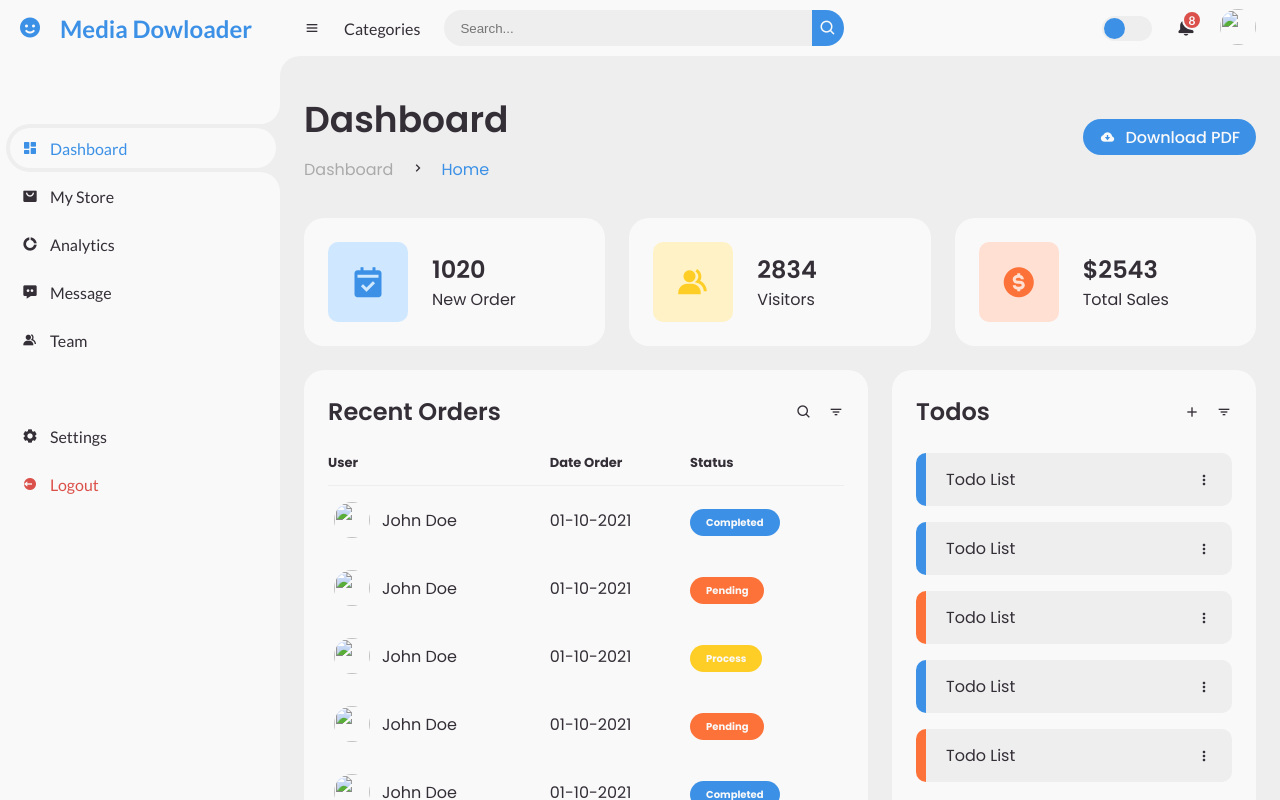
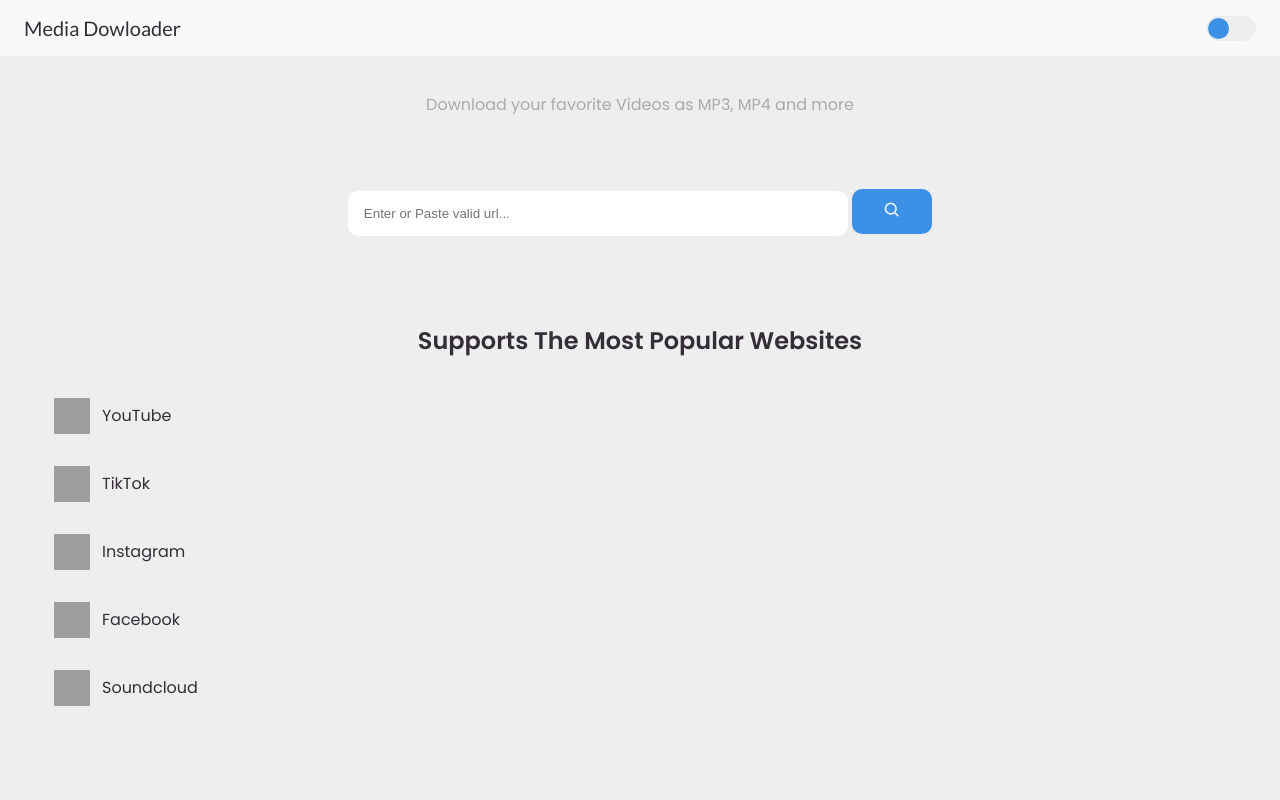
Before and after one commit to paingsoeko/down, a plain HTML site: page index.html in a window 1280 px wide. Drawn offline with nearby package versions, Linux system fonts and the light colour scheme; grey boxes are pictures that could not be loaded; a script that the page names is missing.

Commit message:
Add files via upload

```diff
--- a/index.html
+++ b/index.html
@@ -14,61 +14,6 @@
 <body>
 
 
-	<!-- SIDEBAR -->
-	<section id="sidebar">
-		<a href="#" class="brand">
-			<i class='bx bxs-smile'></i>
-			<span class="text">Media Dowloader</span>
-		</a>
-		<ul class="side-menu top">
-			<li class="active">
-				<a href="#">
-					<i class='bx bxs-dashboard' ></i>
-					<span class="text">Dashboard</span>
-				</a>
-			</li>
-			<li>
-				<a href="#">
-					<i class='bx bxs-shopping-bag-alt' ></i>
-					<span class="text">My Store</span>
-				</a>
-			</li>
-			<li>
-				<a href="#">
-					<i class='bx bxs-doughnut-chart' ></i>
-					<span class="text">Analytics</span>
-				</a>
-			</li>
-			<li>
-				<a href="#">
-					<i class='bx bxs-message-dots' ></i>
-					<span class="text">Message</span>
-				</a>
-			</li>
-			<li>
-				<a href="#">
-					<i class='bx bxs-group' ></i>
-					<span class="text">Team</span>
-				</a>
-			</li>
-		</ul>
-		<ul class="side-menu">
-			<li>
-				<a href="#">
-					<i class='bx bxs-cog' ></i>
-					<span class="text">Settings</span>
-				</a>
-			</li>
-			<li>
-				<a href="#" class="logout">
-					<i class='bx bxs-log-out-circle' ></i>
-					<span class="text">Logout</span>
-				</a>
-			</li>
-		</ul>
-	</section>
-	<!-- SIDEBAR -->
-
 
 
 	<!-- CONTENT -->
@@ -76,7 +21,7 @@
 		<!-- NAVBAR -->
 		<nav>
 			<i class='bx bx-menu' ></i>
-			<a href="#" class="nav-link">Categories</a>
+			<a href="#" class="nav-link">Media Dowloader</a>
 			<form action="#">
 				<div class="form-input">
 					<input type="search" placeholder="Search...">
@@ -85,13 +30,10 @@
 			</form>
 			<input type="checkbox" id="switch-mode" hidden>
 			<label for="switch-mode" class="switch-mode"></label>
-			<a href="#" class="notification">
-				<i class='bx bxs-bell' ></i>
-				<span class="num">8</span>
-			</a>
-			<a href="#" class="profile">
-				<img src="img/people.png">
-			</a>
+
+			<!-- <a href="#" class="profile">
+				<img src="https://svgshare.com/i/fu_.svg">
+			</a> -->
 		</nav>
 		<!-- NAVBAR -->
 
@@ -99,143 +41,196 @@
 		<main>
 			<div class="head-title">
 				<div class="left">
-					<h1>Dashboard</h1>
+
 					<ul class="breadcrumb">
 						<li>
-							<a href="#">Dashboard</a>
+							<a href="#">Download your favorite Videos as MP3, MP4 and more</a>
 						</li>
-						<li><i class='bx bx-chevron-right' ></i></li>
-						<li>
+
+						<!-- <li>
 							<a class="active" href="#">Home</a>
-						</li>
+						</li> -->
 					</ul>
 				</div>
-				<a href="#" class="btn-download">
-					<i class='bx bxs-cloud-download' ></i>
-					<span class="text">Download PDF</span>
-				</a>
 			</div>
 
-			<ul class="box-info">
-				<li>
-					<i class='bx bxs-calendar-check' ></i>
-					<span class="text">
-						<h3>1020</h3>
-						<p>New Order</p>
-					</span>
-				</li>
-				<li>
-					<i class='bx bxs-group' ></i>
-					<span class="text">
-						<h3>2834</h3>
-						<p>Visitors</p>
-					</span>
-				</li>
-				<li>
-					<i class='bx bxs-dollar-circle' ></i>
-					<span class="text">
-						<h3>$2543</h3>
-						<p>Total Sales</p>
-					</span>
-				</li>
-			</ul>
 
 
 			<div class="table-data">
 				<div class="order">
 					<div class="head">
-						<h3>Recent Orders</h3>
-						<i class='bx bx-search' ></i>
-						<i class='bx bx-filter' ></i>
+
+					</div>
+					<div class="form-input">
+						<input type="search" id="url" placeholder="Enter or Paste valid url...">
+						<button type="button" onclick="myFunction()" class="search-btn"><i class='bx bx-search' ></i></button>
+					</div>
+					<div id="dowloader">
+
+					</div>
+				</div>
+
+			</div>
+
+			<div class="table-data">
+				<div class="order">
+					<div class="head">
+						<h3>Supports The Most Popular Websites</h3>
 					</div>
 					<table>
-						<thead>
-							<tr>
-								<th>User</th>
-								<th>Date Order</th>
-								<th>Status</th>
-							</tr>
-						</thead>
+
 						<tbody>
 							<tr>
 								<td>
-									<img src="img/people.png">
-									<p>John Doe</p>
+									<img width="100%" height="100" src="https://yt-download.org/images/youtube.svg" alt="YouTube">
+									<p>YouTube</p>
 								</td>
-								<td>01-10-2021</td>
-								<td><span class="status completed">Completed</span></td>
 							</tr>
 							<tr>
 								<td>
-									<img src="img/people.png">
-									<p>John Doe</p>
+									<img width="100%" height="80" src="https://yt-download.org/images/tiktok.svg" alt="TikTok">
+									<p>TikTok</p>
 								</td>
-								<td>01-10-2021</td>
-								<td><span class="status pending">Pending</span></td>
 							</tr>
 							<tr>
 								<td>
-									<img src="img/people.png">
-									<p>John Doe</p>
+									<img width="100%" height="80" src="https://yt-download.org/images/instagram.svg" class="h-20 rounded-xl" alt="Instagram">
+									<p>Instagram</p>
 								</td>
-								<td>01-10-2021</td>
-								<td><span class="status process">Process</span></td>
 							</tr>
 							<tr>
 								<td>
-									<img src="img/people.png">
-									<p>John Doe</p>
+									<img width="100%" height="80" src="https://yt-download.org/images/facebook.svg" class="h-20 rounded-xl" alt="Facebook">
+									<p>Facebook</p>
 								</td>
-								<td>01-10-2021</td>
-								<td><span class="status pending">Pending</span></td>
 							</tr>
 							<tr>
 								<td>
-									<img src="img/people.png">
-									<p>John Doe</p>
+									<img width="100%" height="80" src="https://yt-download.org/images/soundcloud.svg" class="h-20 rounded-xl" alt="Soundcloud">
+									<p>Soundcloud</p>
 								</td>
-								<td>01-10-2021</td>
-								<td><span class="status completed">Completed</span></td>
 							</tr>
 						</tbody>
 					</table>
 				</div>
-				<div class="todo">
-					<div class="head">
-						<h3>Todos</h3>
-						<i class='bx bx-plus' ></i>
-						<i class='bx bx-filter' ></i>
-					</div>
-					<ul class="todo-list">
-						<li class="completed">
-							<p>Todo List</p>
-							<i class='bx bx-dots-vertical-rounded' ></i>
-						</li>
-						<li class="completed">
-							<p>Todo List</p>
-							<i class='bx bx-dots-vertical-rounded' ></i>
-						</li>
-						<li class="not-completed">
-							<p>Todo List</p>
-							<i class='bx bx-dots-vertical-rounded' ></i>
-						</li>
-						<li class="completed">
-							<p>Todo List</p>
-							<i class='bx bx-dots-vertical-rounded' ></i>
-						</li>
-						<li class="not-completed">
-							<p>Todo List</p>
-							<i class='bx bx-dots-vertical-rounded' ></i>
-						</li>
-					</ul>
-				</div>
 			</div>
+
 		</main>
+
 		<!-- MAIN -->
 	</section>
 	<!-- CONTENT -->
 
 
-	<script src="script.js"></script>
+	<!-- <div class="footer" style="margin-top: 50px;">
+		<center>
+			<p style="color: rgb(255, 56, 56);">This site is under the testing!</p>
+			<br>
+			<br>
+			<p>
+			Creator by <a href="https://mrkopaing.blogspot.com/" target="_blank">kopaing</a>
+		</p></center>
+	</div> -->
+
+	<script>
+
+function myFunction() {
+  var url = document.getElementById("url");
+  let dowloader = document.getElementById("dowloader");
+
+  dowloader.style.height = "650px";
+  dowloader.innerHTML += `
+	<h3>Choose format and size</h3>
+  <iframe id="widgetApi" src="https://yt-download.org/api/widget?url=${url.value}"
+						width="100%" height="100%" allowtransparency="true" scrolling="no" style="border:none; border-radius:20px;"></iframe>`;
+
+    // document.getElementById("widgetApi").style.display="inline";
+    // document.getElementById("widgetApi").setAttribute("src", "https://yt-download.org/api/widget?url="+url.value);
+  }
+	</script>
+
+
+	<script src="https://cdnjs.cloudflare.com/ajax/libs/iframe-resizer/4.3.2/iframeResizer.min.js"></script>
+<script>iFrameResize({ log: false, minHeight: 700 }, '#widgetApi')</script>
+
+
+<script>
+	const allSideMenu = document.querySelectorAll('#sidebar .side-menu.top li a');
+
+allSideMenu.forEach(item=> {
+	const li = item.parentElement;
+
+	item.addEventListener('click', function () {
+		allSideMenu.forEach(i=> {
+			i.parentElement.classList.remove('active');
+		})
+		li.classList.add('active');
+	})
+});
+
+
+
+
+// TOGGLE SIDEBAR
+const menuBar = document.querySelector('#content nav .bx.bx-menu');
+const sidebar = document.getElementById('sidebar');
+
+menuBar.addEventListener('click', function () {
+	sidebar.classList.toggle('hide');
+})
+
+
+
+
+
+
+
+const searchButton = document.querySelector('#content nav form .form-input button');
+const searchButtonIcon = document.querySelector('#content nav form .form-input button .bx');
+const searchForm = document.querySelector('#content nav form');
+
+searchButton.addEventListener('click', function (e) {
+	if(window.innerWidth < 576) {
+		e.preventDefault();
+		searchForm.classList.toggle('show');
+		if(searchForm.classList.contains('show')) {
+			searchButtonIcon.classList.replace('bx-search', 'bx-x');
+		} else {
+			searchButtonIcon.classList.replace('bx-x', 'bx-search');
+		}
+	}
+})
+
+
+
+
+
+if(window.innerWidth < 768) {
+	sidebar.classList.add('hide');
+} else if(window.innerWidth > 576) {
+	searchButtonIcon.classList.replace('bx-x', 'bx-search');
+	searchForm.classList.remove('show');
+}
+
+
+window.addEventListener('resize', function () {
+	if(this.innerWidth > 576) {
+		searchButtonIcon.classList.replace('bx-x', 'bx-search');
+		searchForm.classList.remove('show');
+	}
+})
+
+
+
+const switchMode = document.getElementById('switch-mode');
+
+switchMode.addEventListener('change', function () {
+	if(this.checked) {
+		document.body.classList.add('dark');
+	} else {
+		document.body.classList.remove('dark');
+	}
+})
+</script>
 </body>
 </html>
--- a/style.css
+++ b/style.css
@@ -17,7 +17,7 @@ li {
 :root {
 	--poppins: 'Poppins', sans-serif;
 	--lato: 'Lato', sans-serif;
-
+	--purelight:#FFFFFF;
 	--light: #F9F9F9;
 	--blue: #3C91E6;
 	--light-blue: #CFE8FF;
@@ -50,114 +50,6 @@ body {
 
 
 
-/* SIDEBAR */
-#sidebar {
-	position: fixed;
-	top: 0;
-	left: 0;
-	width: 280px;
-	height: 100%;
-	background: var(--light);
-	z-index: 2000;
-	font-family: var(--lato);
-	transition: .3s ease;
-	overflow-x: hidden;
-	scrollbar-width: none;
-}
-#sidebar::--webkit-scrollbar {
-	display: none;
-}
-#sidebar.hide {
-	width: 60px;
-}
-#sidebar .brand {
-	font-size: 24px;
-	font-weight: 700;
-	height: 56px;
-	display: flex;
-	align-items: center;
-	color: var(--blue);
-	position: sticky;
-	top: 0;
-	left: 0;
-	background: var(--light);
-	z-index: 500;
-	padding-bottom: 20px;
-	box-sizing: content-box;
-}
-#sidebar .brand .bx {
-	min-width: 60px;
-	display: flex;
-	justify-content: center;
-}
-#sidebar .side-menu {
-	width: 100%;
-	margin-top: 48px;
-}
-#sidebar .side-menu li {
-	height: 48px;
-	background: transparent;
-	margin-left: 6px;
-	border-radius: 48px 0 0 48px;
-	padding: 4px;
-}
-#sidebar .side-menu li.active {
-	background: var(--grey);
-	position: relative;
-}
-#sidebar .side-menu li.active::before {
-	content: '';
-	position: absolute;
-	width: 40px;
-	height: 40px;
-	border-radius: 50%;
-	top: -40px;
-	right: 0;
-	box-shadow: 20px 20px 0 var(--grey);
-	z-index: -1;
-}
-#sidebar .side-menu li.active::after {
-	content: '';
-	position: absolute;
-	width: 40px;
-	height: 40px;
-	border-radius: 50%;
-	bottom: -40px;
-	right: 0;
-	box-shadow: 20px -20px 0 var(--grey);
-	z-index: -1;
-}
-#sidebar .side-menu li a {
-	width: 100%;
-	height: 100%;
-	background: var(--light);
-	display: flex;
-	align-items: center;
-	border-radius: 48px;
-	font-size: 16px;
-	color: var(--dark);
-	white-space: nowrap;
-	overflow-x: hidden;
-}
-#sidebar .side-menu.top li.active a {
-	color: var(--blue);
-}
-#sidebar.hide .side-menu li a {
-	width: calc(48px - (4px * 2));
-	transition: width .3s ease;
-}
-#sidebar .side-menu li a.logout {
-	color: var(--red);
-}
-#sidebar .side-menu.top li a:hover {
-	color: var(--blue);
-}
-#sidebar .side-menu li a .bx {
-	min-width: calc(60px  - ((4px + 6px) * 2));
-	display: flex;
-	justify-content: center;
-}
-/* SIDEBAR */
 
 
 
@@ -166,9 +58,7 @@ body {
 /* CONTENT */
 #content {
 	position: relative;
-	width: calc(100% - 280px);
-	left: 280px;
-	transition: .3s ease;
+	width: 100%;
 }
 #sidebar.hide ~ #content {
 	width: calc(100% - 60px);
@@ -192,25 +82,17 @@ body {
 	left: 0;
 	z-index: 1000;
 }
-#content nav::before {
-	content: '';
-	position: absolute;
-	width: 40px;
-	height: 40px;
-	bottom: -40px;
-	left: 0;
-	border-radius: 50%;
-	box-shadow: -20px -20px 0 var(--light);
-}
+
 #content nav a {
 	color: var(--dark);
 }
 #content nav .bx.bx-menu {
 	cursor: pointer;
 	color: var(--dark);
+	display: none;
 }
 #content nav .nav-link {
-	font-size: 16px;
+	font-size: 20px;
 	transition: .3s ease;
 }
 #content nav .nav-link:hover {
@@ -227,11 +109,12 @@ body {
 	height: 36px;
 }
 #content nav form .form-input input {
+	display: none;
 	flex-grow: 1;
 	padding: 0 16px;
 	height: 100%;
 	border: none;
-	background: var(--grey);
+	background: var(--purelight);
 	border-radius: 36px 0 0 36px;
 	outline: none;
 	width: 100%;
@@ -240,7 +123,7 @@ body {
 #content nav form .form-input button {
 	width: 36px;
 	height: 100%;
-	display: flex;
+	display: none;
 	justify-content: center;
 	align-items: center;
 	background: var(--blue);
@@ -251,6 +134,34 @@ body {
 	border-radius: 0 36px 36px 0;
 	cursor: pointer;
 }
+/* ----------------------------------------- */
+.form-input input {
+
+	flex-grow: 1;
+	padding: 0 16px;
+	height: 45px;
+	border: none;
+	background: var(--purelight);
+	border-radius: 10px;
+	outline: none;
+	width: 500px;
+	color: var(--dark);
+}
+.form-input button {
+	width: 80px;
+	height: 45px;
+
+	justify-content: center;
+	align-items: center;
+	background: var(--blue);
+	color: var(--light);
+	font-size: 18px;
+	border: none;
+	outline: none;
+	border-radius: 10px;
+	cursor: pointer;
+}
+/* ------------------------------------------------- */
 #content nav .notification {
 	font-size: 20px;
 	position: relative;
@@ -317,7 +228,7 @@ body {
 #content main .head-title {
 	display: flex;
 	align-items: center;
-	justify-content: space-between;
+	justify-content: center;
 	grid-gap: 16px;
 	flex-wrap: wrap;
 }
@@ -366,7 +277,7 @@ body {
 	margin-top: 36px;
 }
 #content main .box-info li {
-	padding: 24px;
+	padding: 10px;
 	background: var(--light);
 	border-radius: 20px;
 	display: flex;
@@ -374,8 +285,8 @@ body {
 	grid-gap: 24px;
 }
 #content main .box-info li .bx {
-	width: 80px;
-	height: 80px;
+	width: 45px;
+	height: 45px;
 	border-radius: 10px;
 	font-size: 36px;
 	display: flex;
@@ -383,15 +294,15 @@ body {
 	align-items: center;
 }
 #content main .box-info li:nth-child(1) .bx {
-	background: var(--light-blue);
+	background: transparent;
 	color: var(--blue);
 }
 #content main .box-info li:nth-child(2) .bx {
-	background: var(--light-yellow);
+	background: transparent;
 	color: var(--yellow);
 }
 #content main .box-info li:nth-child(3) .bx {
-	background: var(--light-orange);
+	background: transparent;
 	color: var(--orange);
 }
 #content main .box-info li .text h3 {
@@ -408,6 +319,7 @@ body {
 
 
 #content main .table-data {
+	text-align: center;
 	display: flex;
 	flex-wrap: wrap;
 	grid-gap: 24px;
@@ -416,13 +328,13 @@ body {
 	color: var(--dark);
 }
 #content main .table-data > div {
-	border-radius: 20px;
-	background: var(--light);
+
+	background: transparent;
 	padding: 24px;
-	overflow-x: auto;
+	overflow: hidden;
 }
 #content main .table-data .head {
-	display: flex;
+
 	align-items: center;
 	grid-gap: 16px;
 	margin-bottom: 24px;
@@ -462,7 +374,6 @@ body {
 #content main .table-data .order table td img {
 	width: 36px;
 	height: 36px;
-	border-radius: 50%;
 	object-fit: cover;
 }
 #content main .table-data .order table tbody tr:hover {
@@ -518,7 +429,10 @@ body {
 /* MAIN */
 /* CONTENT */
 
-
+#dowloader{
+	height: 0px;
+	margin-top: 15px;
+}
 
 
 
@@ -527,18 +441,25 @@ body {
 
 
 @media screen and (max-width: 768px) {
-	#sidebar {
-		width: 200px;
-	}
+
 
 	#content {
-		width: calc(100% - 60px);
-		left: 200px;
+		width: 100%;
+
 	}
 
 	#content nav .nav-link {
-		display: none;
+		font-size: 18px;
 	}
+
+
+
+	.form-input input {
+
+		width: 400px;
+
+	}
+
 }
 
 
@@ -549,6 +470,23 @@ body {
 @media screen and (max-width: 576px) {
 	#content nav form .form-input input {
 		display: none;
+	}
+
+	#content main .table-data .head h3{
+		font-size: 12px;
+	}
+	.form-input input {
+
+		width: 320px;
+		margin-bottom: 10px;
+
+
+	}
+	#content main{
+		padding: 0px;
+	}
+	#content main .head-title{
+		padding: 0 20px;
 	}
 
 	#content nav form .form-input button {
@@ -577,12 +515,12 @@ body {
 	}
 
 	#content main .box-info {
-		grid-template-columns: 1fr;
+		grid-template-columns: 2fr;
 	}
 
-	#content main .table-data .head {
+	/* #content main .table-data .head {
 		min-width: 420px;
-	}
+	} */
 	#content main .table-data .order table {
 		min-width: 420px;
 	}
```
